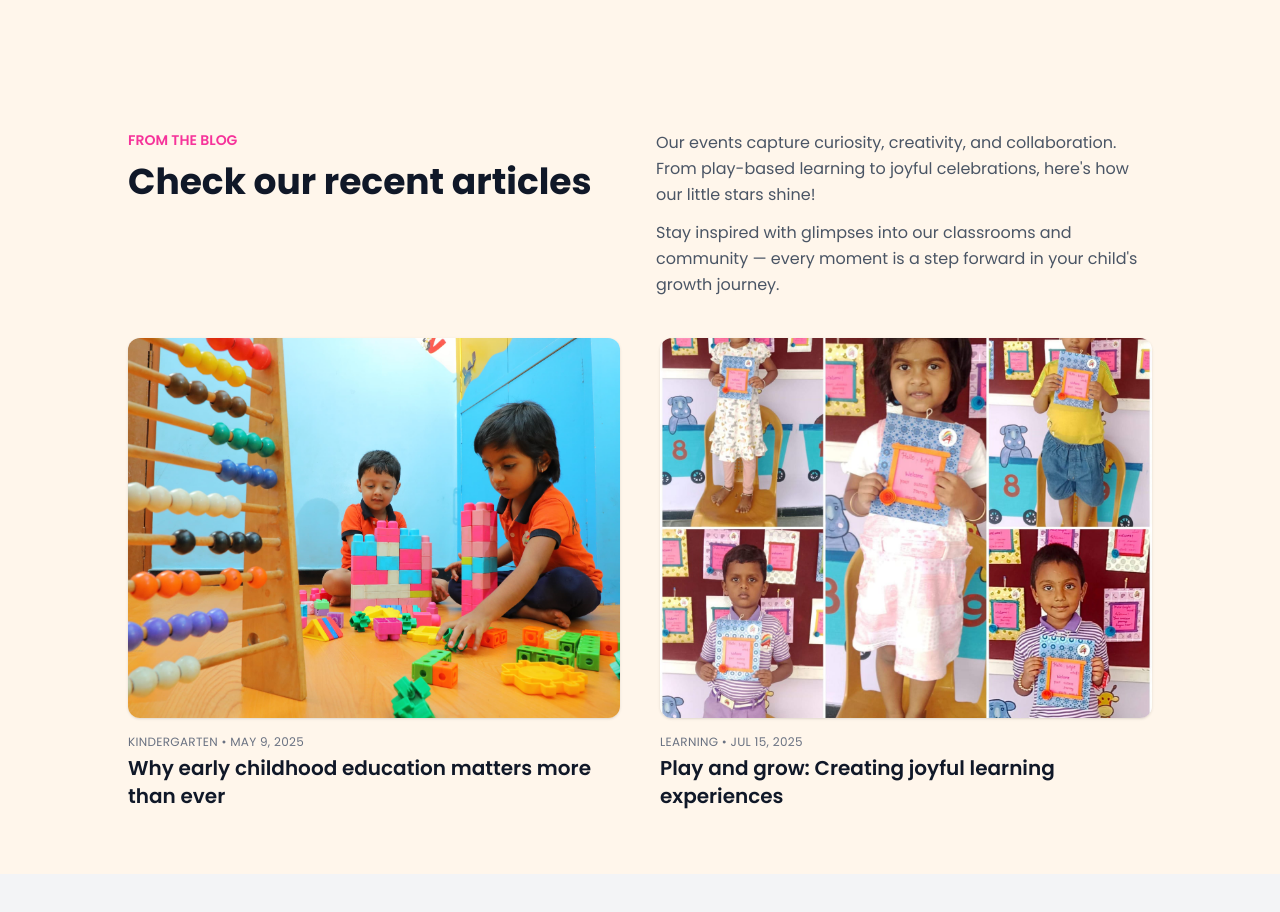
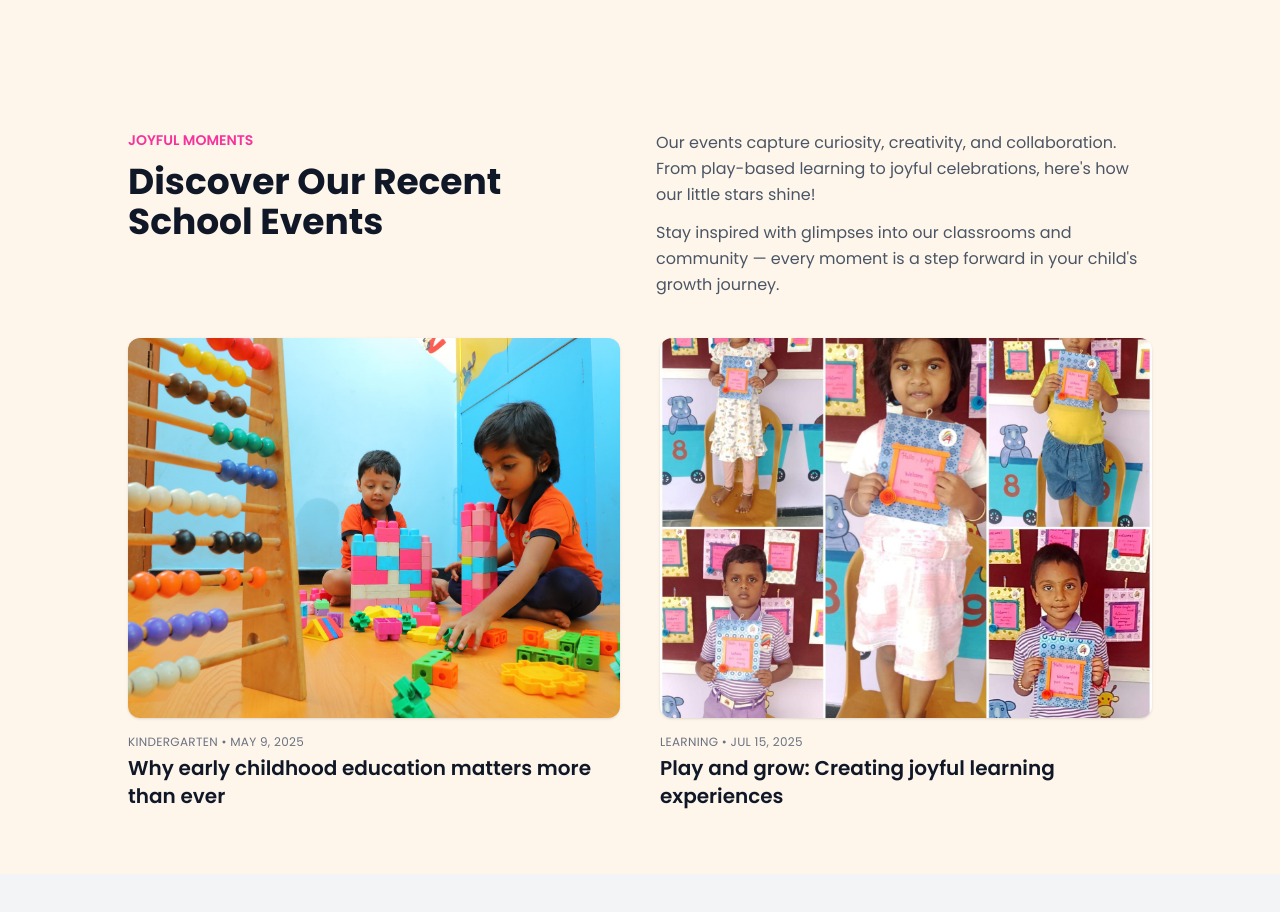
Before and after one commit to WebXodeTechnologies/akhsharam_playschool, a Next.js app in the folder akshram/: page / in a window 1280 px wide. Shown: the part 4340-5252 px from the top of the page. Built offline with nearby package versions, Linux system fonts and the light colour scheme.

Commit message:
changes in Recent News

```diff
--- a/akshram/app/components/RecentNews.jsx
+++ b/akshram/app/components/RecentNews.jsx
@@ -11,10 +11,10 @@ const RecentNews = () => {
                 <div className="grid md:grid-cols-2 gap-8 mb-10">
                     <div>
                         <p className="text-sm text-pink-500 uppercase font-semibold mb-3">
-                            From the Blog
+                            Joyful Moments
                         </p>
                         <h2 className="text-4xl font-bold text-gray-900 mb-4">
-                            Check our recent articles
+                            Discover Our Recent School Events
                         </h2>
                     </div>
                     <div className="text-gray-600 text-base leading-relaxed">
```
